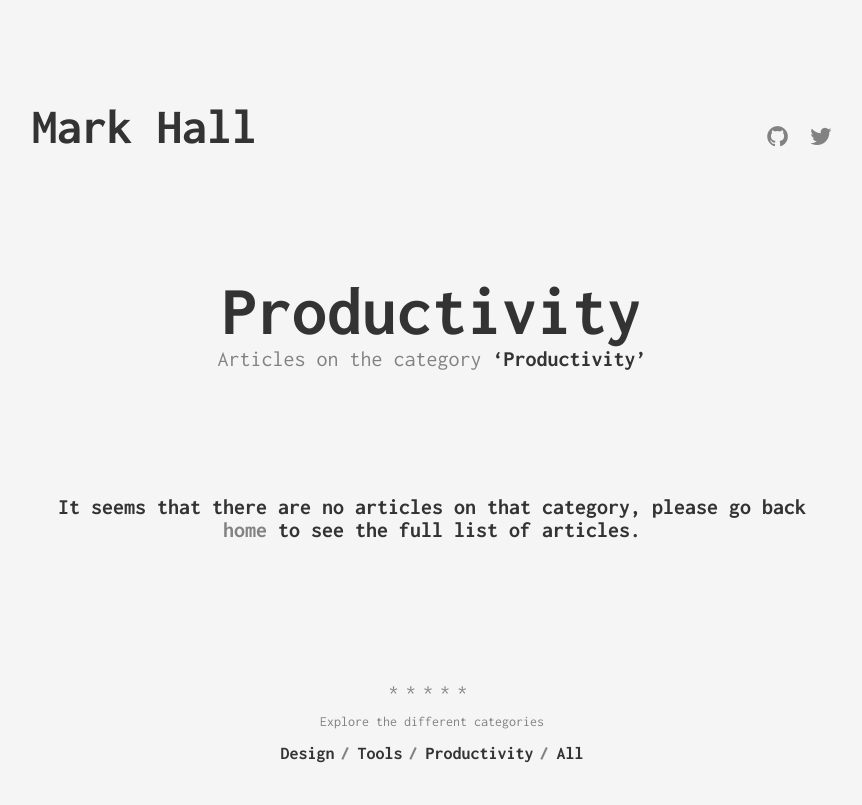
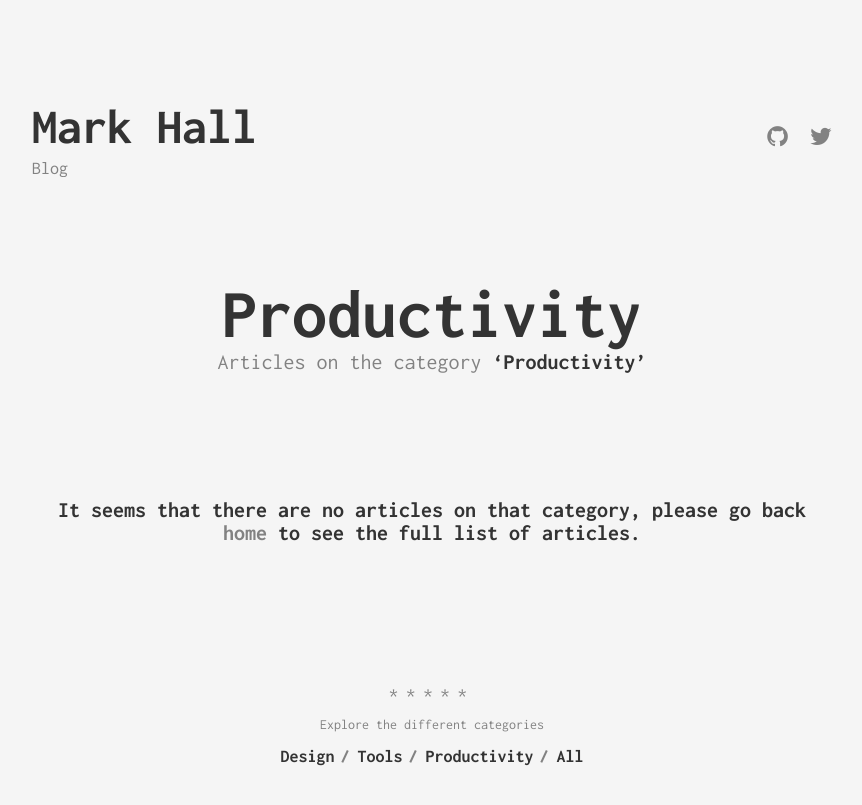
Before and after one commit to harkmall/golfguru1.github.io, a Jekyll site: the page built from blog/categories/productivity.html, in a window 1280 px wide. Shown: the top 805 px of the page, without its empty margins (208-1070 px from the left). Built offline with Jekyll 4.4.1, drawn with Linux system fonts in a browser that asks for light colours.

Commit message:
hopefully this works

```diff
--- a/_config.yml
+++ b/_config.yml
@@ -3,7 +3,7 @@
 description: >
   My personal blog, usually about iOS development, sometimes its not.
 
-baseurl: "/blog" # the subpath of your site, e.g. /blog/
+baseurl: "/blog/" # the subpath of your site, e.g. /blog/
 url: "http://markhall.co" # the base hostname & protocol for your site
 
 author:
--- a/blog/_includes/header.html
+++ b/blog/_includes/header.html
@@ -1,8 +1,9 @@
 <header class="header">
     <div class="navigation">
-        <a href="/" class="logo">{{ site.title }}</a>
+        <a href="http://markhall.co" class="logo">{{ site.title }}</a>
 
         <ul class="menu">
+            <li class="menu__entry"><a href="{{ '/' | prepend: site.baseurl }}">Blog</a></li>
         </ul>
     </div>
 
@@ -11,9 +12,7 @@
         <a href="https://github.com/{{ site.author.github }}" class="social-links__entry" target="_blank">
             <i class="fa fa-github"></i>
         </a>
-        {% endif %}
-
-        {% if site.author.twitter %}
+        {% endif %} {% if site.author.twitter %}
         <a href="https://twitter.com/{{ site.author.twitter }}" class="social-links__entry" target="_blank">
             <i class="fa fa-twitter"></i>
         </a>
--- a/blog/_layouts/category.html
+++ b/blog/_layouts/category.html
@@ -20,7 +20,7 @@
     {% if empty_category %}
         <li class="empty-post-list">
             It seems that there are no articles on that category,
-            please go back <a href="/">home</a> to see the full list of articles.
+            please go back <a href="/blog/">home</a> to see the full list of articles.
         </li>
     {% endif %}
 </ul>
--- a/blog/css/main.scss
+++ b/blog/css/main.scss
@@ -9,7 +9,7 @@
 $cloudy: #828282;
 
 @import
-    "_mixins",
-    "_default",
-    "_404"
+    "mixins",
+    "default",
+    "404"
 ;
```
Also changed, not shown: 1 other file. Lines whose indentation alone changed are shown as unchanged.
